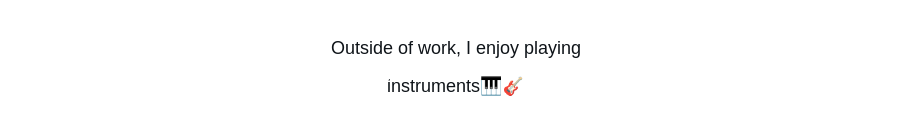
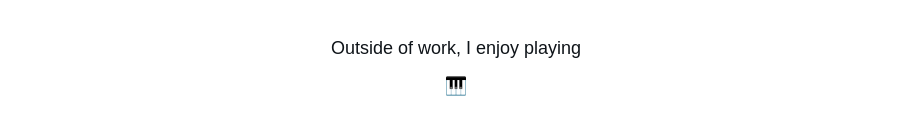
Before and after one commit to kevnkm/kevnkm.github.io, a React (Vite) app: page /#/about in a window 1280 px wide. Shown: the part 3313-3448 px from the top of the page, without its empty margins (179-1081 px from the left). Built offline with nearby package versions, Linux system fonts and the light colour scheme.

Commit message:
Update About.tsx

```diff
--- a/src/pages/About.tsx
+++ b/src/pages/About.tsx
@@ -277,7 +277,7 @@ export default function About() {
                             Outside of work, I enjoy playing
                         </p>
                         <RotatingText
-                            texts={['basketball', 'instruments🎹🎸', 'chess', 'Smash Bros', 'board games', 'card games']}
+                            texts={['basketball', '🎹', '🎸', '♟️', 'Smash Bros', 'board games', 'card games']}
                             mainClassName="text-base md:text-lg  text-foreground overflow-hidden justify-center rounded-lg"
                             staggerFrom={"random"}
                             initial={{ y: "-100%" }}
```
